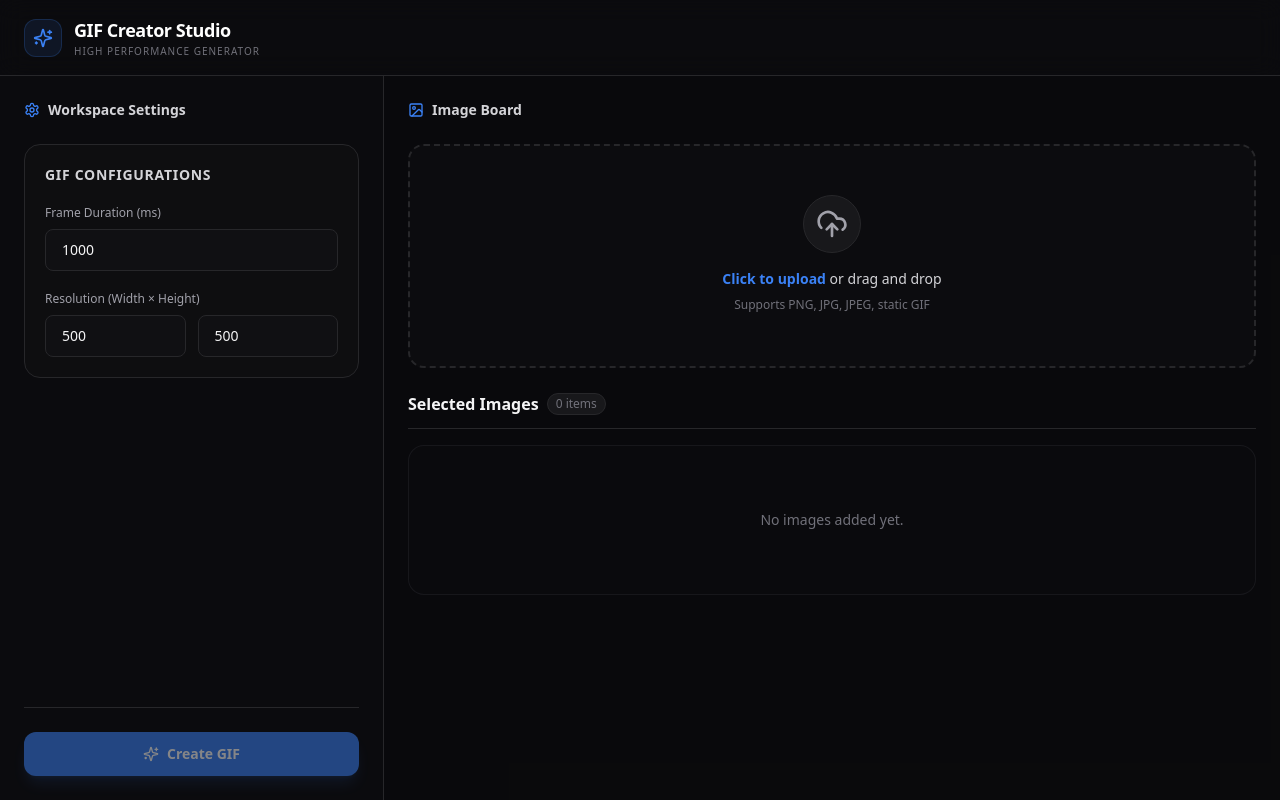
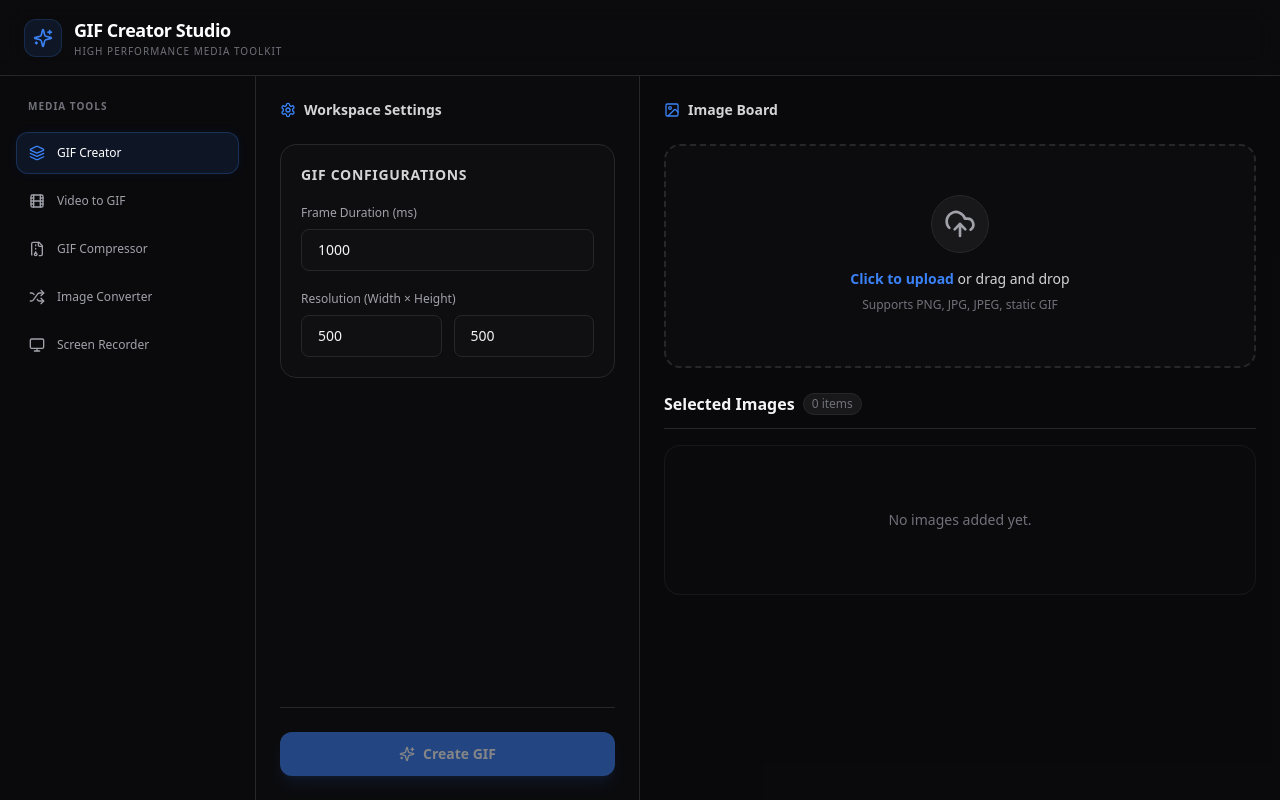
Before and after one commit to JordanCJ7/GIF-Generator, a Next.js app: page / in a window 1280 px wide. Built offline with nearby package versions, Linux system fonts and the light colour scheme.

Commit message:
feat: Add media tools sidebar workspace
Refactors the home page into a global media tools navigator with animated tool switching. Keeps the GIF creator workspace intact while wiring in dedicated screens for video conversion, GIF compression, image conversion, and screen recording.

```diff
--- a/src/app/page.tsx
+++ b/src/app/page.tsx
@@ -1,13 +1,19 @@
 "use client";
 
 import React, { useState, useEffect } from "react";
-import { motion } from "framer-motion";
-import { Loader2, Settings, Image as ImageIcon, Sparkles } from "lucide-react";
+import { motion, AnimatePresence } from "framer-motion";
+import { Loader2, Settings, Image as ImageIcon, Sparkles, Film, FileArchive, Shuffle, Monitor, Layers } from "lucide-react";
 import { DragDropZone } from "@/components/DragDropZone";
 import { PreviewGrid } from "@/components/PreviewGrid";
 import { SettingsPanel } from "@/components/SettingsPanel";
 import { Button } from "@/components/ui/button";
 import { generateGif } from "@/lib/api";
+
+// Tool Components
+import { VideoToGif } from "@/components/tools/VideoToGif";
+import { GifCompressor } from "@/components/tools/GifCompressor";
+import { ImageConverter } from "@/components/tools/ImageConverter";
+import { ScreenRecorder } from "@/components/tools/ScreenRecorder";
 
 interface ImageItem {
   id: string;
@@ -15,13 +21,31 @@ interface ImageItem {
   previewUrl: string;
 }
 
+interface ToolItem {
+  id: string;
+  name: string;
+  description: string;
+  icon: React.ComponentType<any>;
+}
+
 export default function Home() {
+  const [selectedTool, setSelectedTool] = useState<string>("gif-creator");
+
+  // GIF Creator State
   const [images, setImages] = useState<ImageItem[]>([]);
   const [duration, setDuration] = useState<number>(1000);
   const [width, setWidth] = useState<number>(500);
   const [height, setHeight] = useState<number>(500);
   const [isGenerating, setIsGenerating] = useState(false);
   const [error, setError] = useState<string | null>(null);
+
+  const tools: ToolItem[] = [
+    { id: "gif-creator", name: "GIF Creator", description: "Create animated GIFs from static images", icon: Layers },
+    { id: "video-to-gif", name: "Video to GIF", description: "Convert video clips to high-quality GIFs", icon: Film },
+    { id: "gif-compressor", name: "GIF Compressor", description: "Reduce size of animated GIF files", icon: FileArchive },
+    { id: "image-converter", name: "Image Converter", description: "Format and resize static images", icon: Shuffle },
+    { id: "screen-recorder", name: "Screen Recorder", description: "Record display output straight to GIF", icon: Monitor },
+  ];
 
   // Clean up object URLs to avoid memory leaks
   useEffect(() => {
@@ -78,27 +102,18 @@ export default function Home() {
     }
   };
 
+  const renderActiveTool = () => {
+    switch (selectedTool) {
+      case "gif-creator":
         return (
-    <main className="h-screen w-screen bg-background flex flex-col">
-      {/* Top Header */}
-      <header className="px-6 py-4 border-b border-border flex items-center justify-between bg-card/25 backdrop-blur-md z-10">
-        <div className="flex items-center gap-3">
-          <div className="p-2 bg-accent-blue/10 border border-accent-blue/20 rounded-xl">
-            <Sparkles className="w-5 h-5 text-accent-blue" />
-          </div>
-          <div>
-            <h1 className="text-lg font-bold tracking-tight text-white flex items-center gap-1.5">
-              GIF Creator Studio
-            </h1>
-            <p className="text-[10px] text-zinc-500 uppercase tracking-widest">
-              High Performance Generator
-            </p>
-          </div>
-        </div>
-      </header>
-
-      {/* Workspace */}
-      <div className="flex-1 flex overflow-hidden">
+          <motion.div
+            key="gif-creator"
+            initial={{ opacity: 0, y: 10 }}
+            animate={{ opacity: 1, y: 0 }}
+            exit={{ opacity: 0, y: -10 }}
+            transition={{ duration: 0.2 }}
+            className="flex-1 flex overflow-hidden"
+          >
             {/* Left Column - Control Panel (1/3 width) */}
             <section className="w-80 md:w-96 border-r border-border bg-card/20 flex flex-col h-full overflow-y-auto p-6 gap-6">
               <div className="flex items-center gap-2 text-zinc-300">
@@ -155,6 +170,124 @@ export default function Home() {
                 <PreviewGrid images={images} onRemoveImage={handleRemoveImage} />
               </div>
             </section>
+          </motion.div>
+        );
+      case "video-to-gif":
+        return (
+          <motion.div
+            key="video-to-gif"
+            initial={{ opacity: 0, y: 10 }}
+            animate={{ opacity: 1, y: 0 }}
+            exit={{ opacity: 0, y: -10 }}
+            transition={{ duration: 0.2 }}
+            className="flex-1 flex overflow-hidden"
+          >
+            <VideoToGif />
+          </motion.div>
+        );
+      case "gif-compressor":
+        return (
+          <motion.div
+            key="gif-compressor"
+            initial={{ opacity: 0, y: 10 }}
+            animate={{ opacity: 1, y: 0 }}
+            exit={{ opacity: 0, y: -10 }}
+            transition={{ duration: 0.2 }}
+            className="flex-1 flex overflow-hidden"
+          >
+            <GifCompressor />
+          </motion.div>
+        );
+      case "image-converter":
+        return (
+          <motion.div
+            key="image-converter"
+            initial={{ opacity: 0, y: 10 }}
+            animate={{ opacity: 1, y: 0 }}
+            exit={{ opacity: 0, y: -10 }}
+            transition={{ duration: 0.2 }}
+            className="flex-1 flex overflow-hidden"
+          >
+            <ImageConverter />
+          </motion.div>
+        );
+      case "screen-recorder":
+        return (
+          <motion.div
+            key="screen-recorder"
+            initial={{ opacity: 0, y: 10 }}
+            animate={{ opacity: 1, y: 0 }}
+            exit={{ opacity: 0, y: -10 }}
+            transition={{ duration: 0.2 }}
+            className="flex-1 flex overflow-hidden"
+          >
+            <ScreenRecorder />
+          </motion.div>
+        );
+      default:
+        return null;
+    }
+  };
+
+  return (
+    <main className="h-screen w-screen bg-background flex flex-col overflow-hidden">
+      {/* Top Header */}
+      <header className="px-6 py-4 border-b border-border flex items-center justify-between bg-card/25 backdrop-blur-md z-10 shrink-0">
+        <div className="flex items-center gap-3">
+          <div className="p-2 bg-accent-blue/10 border border-accent-blue/20 rounded-xl">
+            <Sparkles className="w-5 h-5 text-accent-blue" />
+          </div>
+          <div>
+            <h1 className="text-lg font-bold tracking-tight text-white flex items-center gap-1.5">
+              GIF Creator Studio
+            </h1>
+            <p className="text-[10px] text-zinc-500 uppercase tracking-widest">
+              High Performance Media Toolkit
+            </p>
+          </div>
+        </div>
+      </header>
+
+      {/* Main Workspace Frame */}
+      <div className="flex-1 flex overflow-hidden">
+        {/* Left Side Global Navigation Panel */}
+        <aside className="w-64 border-r border-border bg-card/10 flex flex-col p-4 gap-2 shrink-0">
+          <div className="px-3 mb-2">
+            <span className="text-[10px] font-bold text-zinc-500 uppercase tracking-widest">
+              Media Tools
+            </span>
+          </div>
+
+          <nav className="flex flex-col gap-1.5">
+            {tools.map((tool) => {
+              const Icon = tool.icon;
+              const isActive = selectedTool === tool.id;
+              return (
+                <button
+                  key={tool.id}
+                  onClick={() => setSelectedTool(tool.id)}
+                  className={`w-full flex items-center gap-3 px-3 py-3 rounded-xl text-left transition-all duration-200 focus:outline-none ${
+                    isActive
+                      ? "bg-accent-blue/10 border border-accent-blue/25 text-white font-medium shadow-[0_0_12px_rgba(59,130,246,0.05)]"
+                      : "text-zinc-400 hover:bg-card/50 hover:text-zinc-200 border border-transparent"
+                  }`}
+                >
+                  <Icon className={`w-4 h-4 shrink-0 ${isActive ? "text-accent-blue" : "text-zinc-400"}`} />
+                  <div className="flex flex-col min-w-0">
+                    <span className="text-xs truncate">{tool.name}</span>
+                  </div>
+                </button>
+              );
+            })}
+          </nav>
+        </aside>
+
+        {/* Dynamic Tool Workspace */}
+        <div className="flex-1 flex overflow-hidden">
+          <AnimatePresence mode="wait">
+            {renderActiveTool()}
+          </AnimatePresence>
+        </div>
       </div>
     </main>
   );
```
Lines whose indentation alone changed are shown as unchanged.
